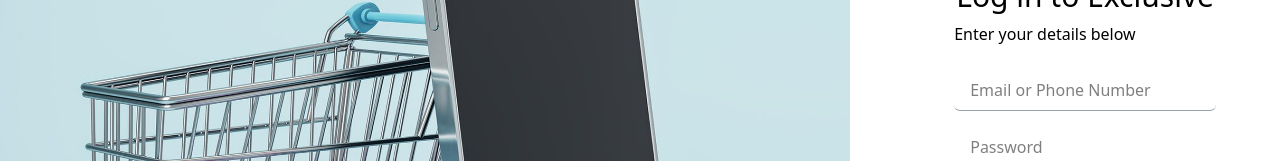
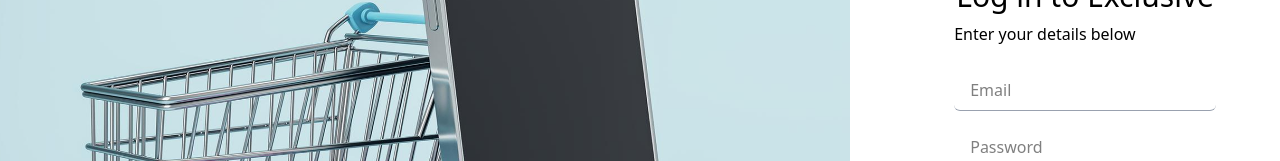
Before and after one commit to Joshuaosunlakin3433/Ecommerce-app-project-Mongoosefury, a React (Vite) app: page /login in a window 1280 px wide. Shown: the part 295-456 px from the top of the page. Built offline with nearby package versions, Linux system fonts and the light colour scheme.

Commit message:
implement form handling and submission for Login and SignUp pages

```diff
--- a/src/pages/Login.tsx
+++ b/src/pages/Login.tsx
@@ -1,4 +1,22 @@
+import { useState } from "react";
+
 const Login = () => {
+  // State to manage form data
+  const [formData, setFormData] = useState({
+    email: "",
+    password: "",
+  });
+  // Function to handle input changes
+  const handleChange = (e: React.ChangeEvent<HTMLInputElement>) => {
+    setFormData({ ...formData, [e.target.id]: e.target.value });
+  };
+  // Function to handle form submission
+  const handleSubmit = (e: React.FormEvent<HTMLFormElement>) => {
+    e.preventDefault();
+    // Here you would typically handle the login logic, such as calling an API
+    console.log("Form submitted:", formData);
+  };
+
   return (
     <div className="flex flex-row h-screen gap-10">
       <img
@@ -14,27 +32,25 @@ const Login = () => {
           </h1>
           <p className="text-black mb-6 ">Enter your details below</p>
 
-          <form>
+          <form onSubmit={handleSubmit}>
             <div className="mb-4">
-              <label htmlFor="emailOrPhone" className="sr-only">
-                Email or Phone Number
-              </label>
               <input
                 type="text"
-                id="emailOrPhone"
-                placeholder="Email or Phone Number"
+                name="email"
+                placeholder="Email"
+                value={formData.email}
+                onChange={handleChange}
                 className="w-full px-4 py-2 border-b border-gray-400 rounded-md focus:outline-none focus:ring-2 focus:ring-red-500"
               />
             </div>
 
             <div className="mb-6">
-              <label htmlFor="password" className="sr-only">
-                Password
-              </label>
               <input
                 type="password"
-                id="password"
+                name="password"
                 placeholder="Password"
+                value={formData.password}
+                onChange={handleChange}
                 className="w-full px-4 py-2 border-b border-gray-400 rounded-md focus:outline-none focus:ring-2 focus:ring-red-500"
               />
             </div>
--- a/src/pages/Signup.tsx
+++ b/src/pages/Signup.tsx
@@ -1,6 +1,23 @@
+import { useState } from "react";
 import { FcGoogle } from "react-icons/fc";
 
 const SignUp = () => {
+const [formData, setFormData] = useState({
+  fullname: '',
+  email: '',
+  password: ''
+});
+// Function to handle input changes
+const handleChange = (e: React.ChangeEvent<HTMLInputElement>) => {
+  setFormData({ ...formData, [e.target.name]: e.target.value });
+};
+// Function to handle form submission
+const handleSubmit = (e: React.FormEvent<HTMLFormElement>) => {
+  e.preventDefault();
+  // Handle form submission logic here
+  console.log("Form submitted:", formData);
+};
+
 return (
   <div className="flex flex-row h-screen gap-10">
     <img
@@ -19,39 +36,37 @@ const SignUp = () => {
           Enter your details below
         </p>
 
-          <form>
+        <form onSubmit={handleSubmit}>
           <div className="mb-4">
-              <label htmlFor="name" className="sr-only">
-                Name
-              </label>
             <input
               type="text"
-                id="name"
+              name="fullname"
               placeholder="Name"
+              value={formData.fullname}
+              onChange={handleChange}
               className="w-full px-4 py-2 border-b border-gray-400 rounded-md focus:outline-none focus:ring-2 focus:ring-red-500"
             />
           </div>
 
           <div className="mb-4">
-              <label htmlFor="emailOrPhone" className="sr-only">
-                Email or Phone Number
-              </label>
             <input
-                type="text"
-                id="emailOrPhone"
-                placeholder="Email or Phone Number"
+              type="email"
+              name="email"
+              placeholder="Email"
+              value={formData.email}
+              onChange={handleChange}
+
               className="w-full px-4 py-2 border-b border-gray-400 rounded-md focus:outline-none focus:ring-2 focus:ring-red-500"
             />
           </div>
 
           <div className="mb-6">
-              <label htmlFor="password" className="sr-only">
-                Password
-              </label>
             <input
               type="password"
-                id="password"
+              name="password"
               placeholder="Password"
+              value={formData.password}
+              onChange={handleChange}
               className="w-full px-4 py-2 border-b border-gray-400 rounded-md focus:outline-none focus:ring-2 focus:ring-red-500"
             />
           </div>
@@ -76,7 +91,9 @@ const SignUp = () => {
           <p className="text-gray-600 text-center mt-6 text-sm gap-2">
             Already have an account?{" "}
             <a href="/login" className="text-black underline">
+
               Log in
+
             </a>
           </p>
         </form>
@@ -84,6 +101,5 @@ const SignUp = () => {
     </div>
   </div>
 );
-};
-
+}
 export default SignUp;
```
Lines whose indentation alone changed are shown as unchanged.
